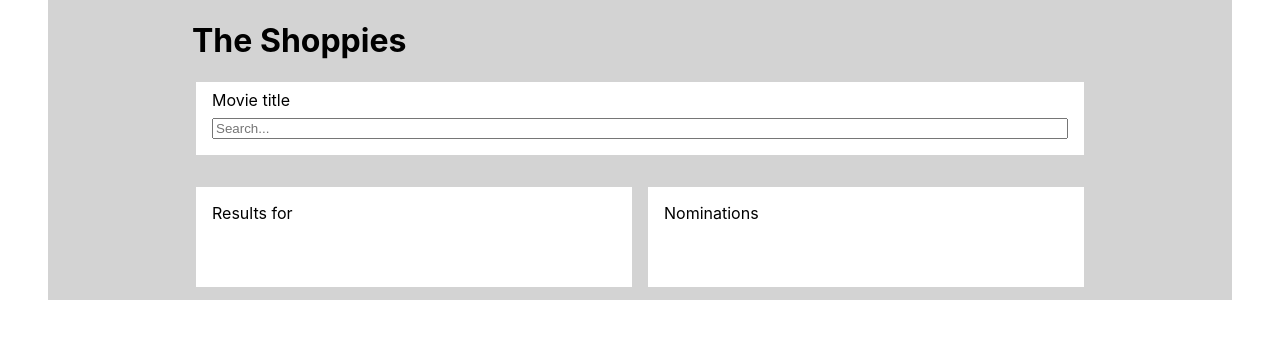
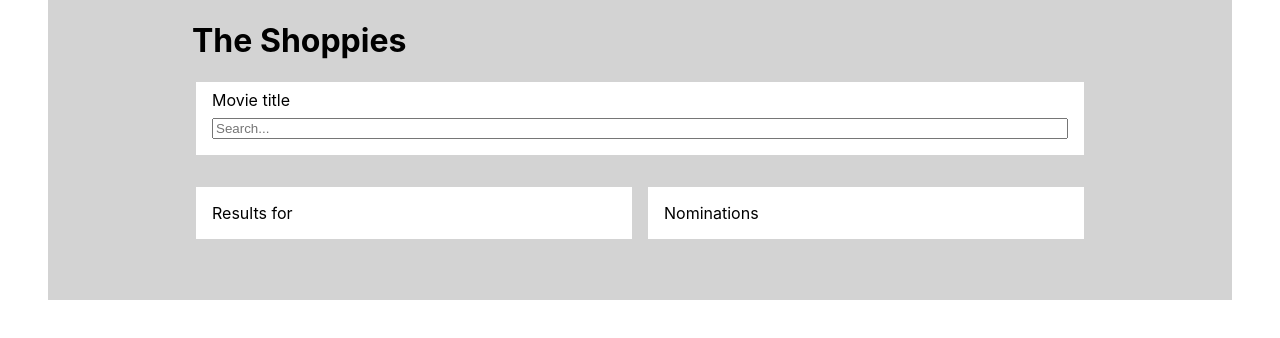
Before and after one commit to veeteeran/shoppies, a React (Create React App) app: page / in a window 1280 px wide. Shown: the top 338 px of the page. Built offline with nearby package versions, Linux system fonts and the light colour scheme.

Commit message:
Change fixed heights of containers to min-height

```diff
--- a/src/App.css
+++ b/src/App.css
@@ -2,7 +2,7 @@
   background-color: lightgray;
   margin-left: 3rem;
   margin-right: 3rem;
-  height: 300px;
+  min-height: 300px;
   display: flex;
   flex-direction: column;
 }
@@ -38,15 +38,13 @@
 .bottom-box {
   width: 75%;
   display: flex;
-  margin-top: 2rem;
-  margin-left: auto;
-  margin-right: auto;
+  margin: 2rem auto 3rem auto;
 }
 
 .results {
   background-color: white;
   width: 50%;
-  height: 100px;
+  min-height: 1rem;
 }
 
 .results-text {
```
